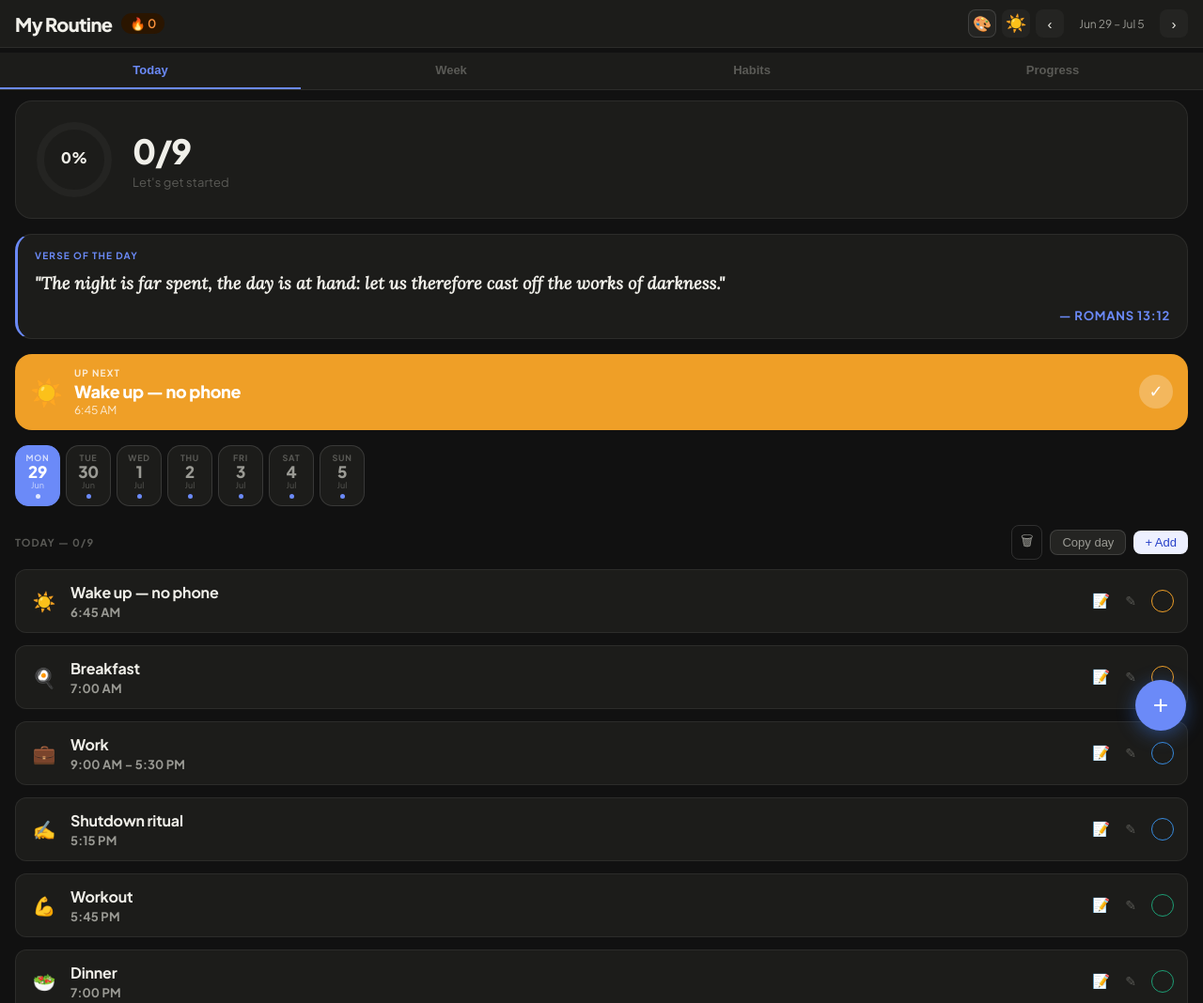
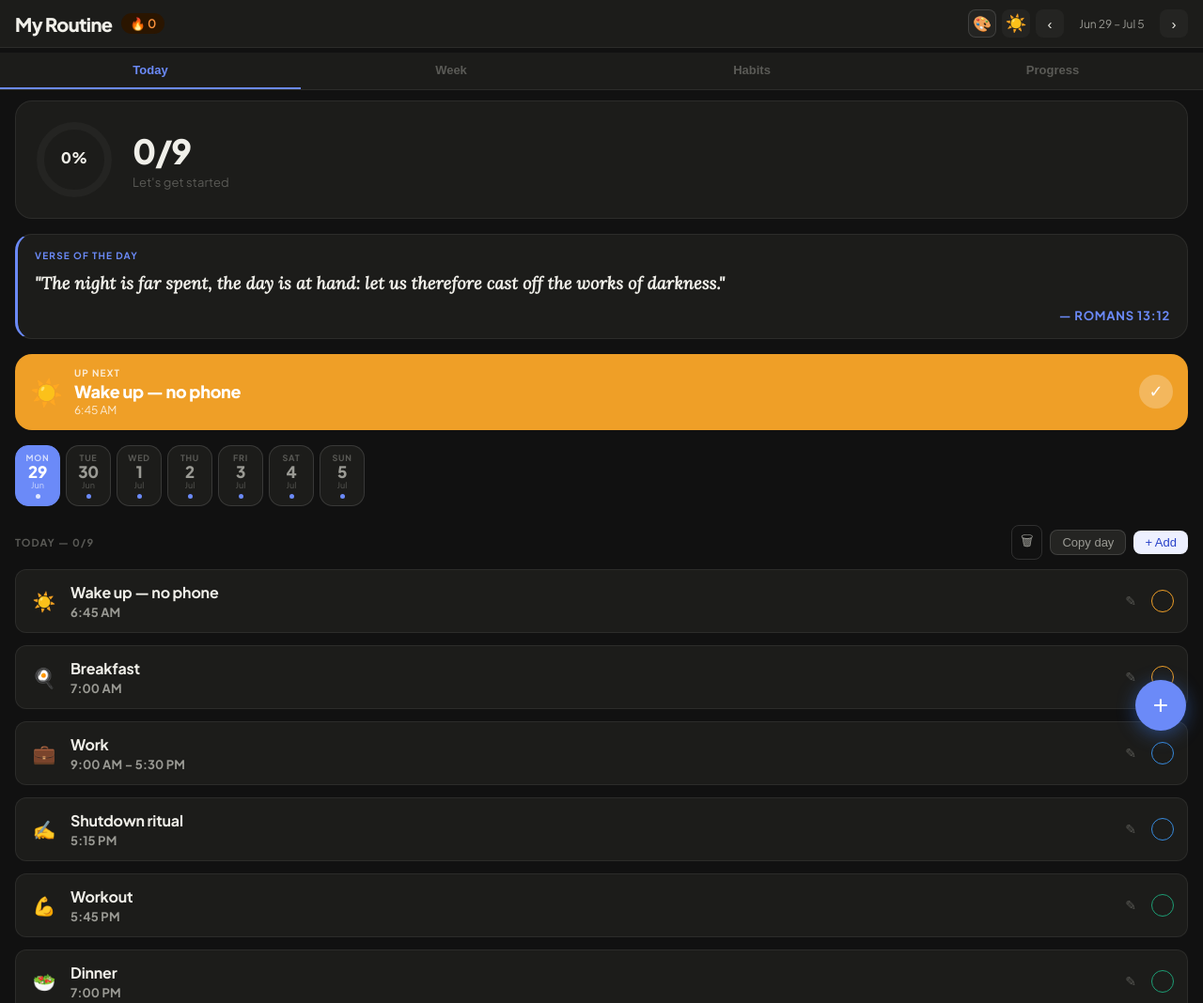
Before and after one commit to mayavu16-dotcom/My-routine, a plain HTML site: page index.html in a window 1280 px wide. Shown: the top 1068 px of the page at 94% size. Drawn offline with Linux system fonts and the light colour scheme.

Commit message:
Update index.html

```diff
--- a/index.html
+++ b/index.html
@@ -543,14 +543,8 @@ body {
 .note-save-btn:active { opacity: 0.8; }
 .note-clear-btn { background: transparent; color: var(--text3); border: none; font-size: 12px; cursor: pointer; padding: 4px 6px; border-radius: 6px; }
 .note-clear-btn:active { opacity: 0.6; }
-.note-icon-btn {
-  background: transparent; border: none; cursor: pointer;
-  font-size: 15px; color: var(--text3); padding: 2px 4px;
-  border-radius: 6px; transition: color 0.15s, background 0.15s;
-  flex-shrink: 0;
-}
-.note-icon-btn:hover { background: var(--surface2); color: var(--accent); }
-.note-icon-btn.has-note { color: var(--accent); }
+.block-item.has-note-indicator { border-left: 3px solid var(--accent); padding-left: 11px; }
+.block-item.has-note-indicator.done { border-left-color: var(--border2); }
 .block-edit-btn {
   width: 28px; height: 28px; border-radius: 8px; border: none;
   background: transparent; color: var(--text3); font-size: 14px;
@@ -703,7 +697,6 @@ body {
   .block-emoji { font-size: 18px; width: 26px; }
   .block-edit-btn { width: 24px; height: 24px; font-size: 13px; }
   .block-check { width: 22px; height: 22px; font-size: 12px; }
-  .note-icon-btn { font-size: 13px; }
 
   /* section head */
   .section-title { font-size: 10px; }
@@ -2166,8 +2159,8 @@ function renderDay(dates) {
         </div>` : '';
 
         return `<div style="margin-bottom:8px;">
-          <div class="block-item ${b.done?'done':''}" id="bi-${b.id}"
-            style="border-radius:${blockRadius};margin-bottom:0;"
+          <div class="block-item ${b.done?'done':''} ${hasNotes||noteOpen?'has-note-indicator':''}" id="bi-${b.id}"
+            style="border-radius:${blockRadius};margin-bottom:0;cursor:pointer;"
             draggable="true"
             ondragstart="onDragStart(event,'${b.id}')"
             ondragend="onDragEnd(event,'${b.id}')"
@@ -2175,14 +2168,14 @@ function renderDay(dates) {
             ondrop="onDrop(event,'${b.id}')"
             ontouchstart="onTouchDragStart(event,'${b.id}')"
             ontouchmove="onTouchDragMove(event,'${b.id}')"
-            ontouchend="onTouchDragEnd(event,'${b.id}')">
-            <div class="block-emoji" onclick="event.stopPropagation();toggleBlock('${selectedDay}','${b.id}',this.closest('.block-item'))">${b.emoji||'🎯'}</div>
-            <div class="block-info" onclick="event.stopPropagation();toggleBlock('${selectedDay}','${b.id}',this.closest('.block-item'))">
+            ontouchend="onTouchDragEnd(event,'${b.id}')"
+            onclick="toggleNotePanel('${selectedDay}','${b.id}')">
+            <div class="block-emoji">${b.emoji||'🎯'}</div>
+            <div class="block-info">
               <div class="block-name">${b.name}</div>
               ${b.time?`<div class="block-time">${b.time}</div>`:''}
             </div>
             <div style="display:flex;align-items:center;gap:4px;flex-shrink:0;margin-left:8px;">
-              <button class="note-icon-btn ${hasNotes?'has-note':''}" onclick="event.stopPropagation();toggleNotePanel('${selectedDay}','${b.id}')" title="${noteOpen?'Close note':'Add note'}">📝</button>
               <button class="block-edit-btn" onclick="event.stopPropagation();openEditBlock('${selectedDay}','${b.id}')" title="Edit">✎</button>
               <div class="block-check" style="border-color:${b.done?'':c.dot}" onclick="event.stopPropagation();toggleBlock('${selectedDay}','${b.id}',this.closest('.block-item'))">${b.done?'✓':''}</div>
             </div>
```
